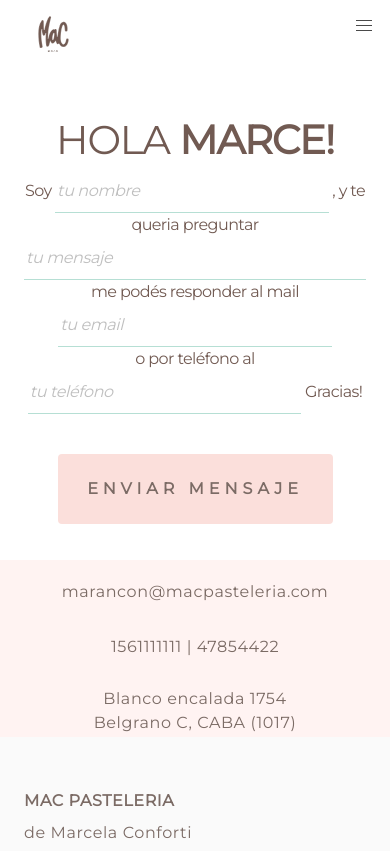
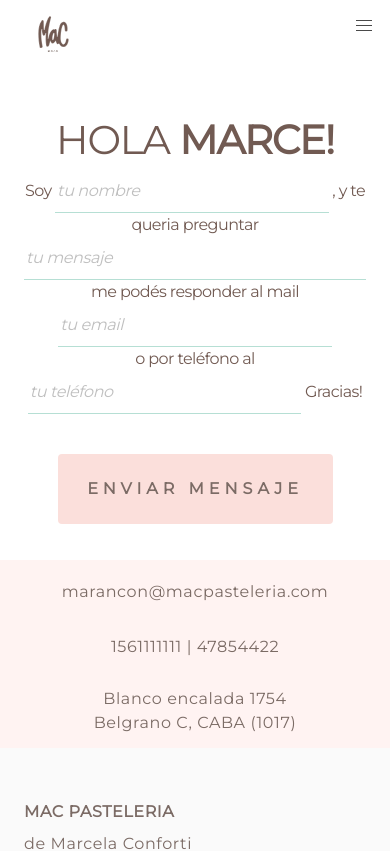
Before and after one commit to Raagh/mac-bakery, an Angular app: page /contact in a window 390 px wide. Shown: the top 851 px of the page. Built offline with nearby package versions, Linux system fonts and the light colour scheme.

Commit message:
fixed contact-level responsive

```diff
--- a/src/app/views/contact/contact.component.scss
+++ b/src/app/views/contact/contact.component.scss
@@ -1,6 +1,6 @@
 @import './src/styles.scss';
 .contact-level {
-  height: 189px;
+  height: 200px;
   background-color: #fff3f2;
   width: 100%;
   margin-left: 0px;
```
